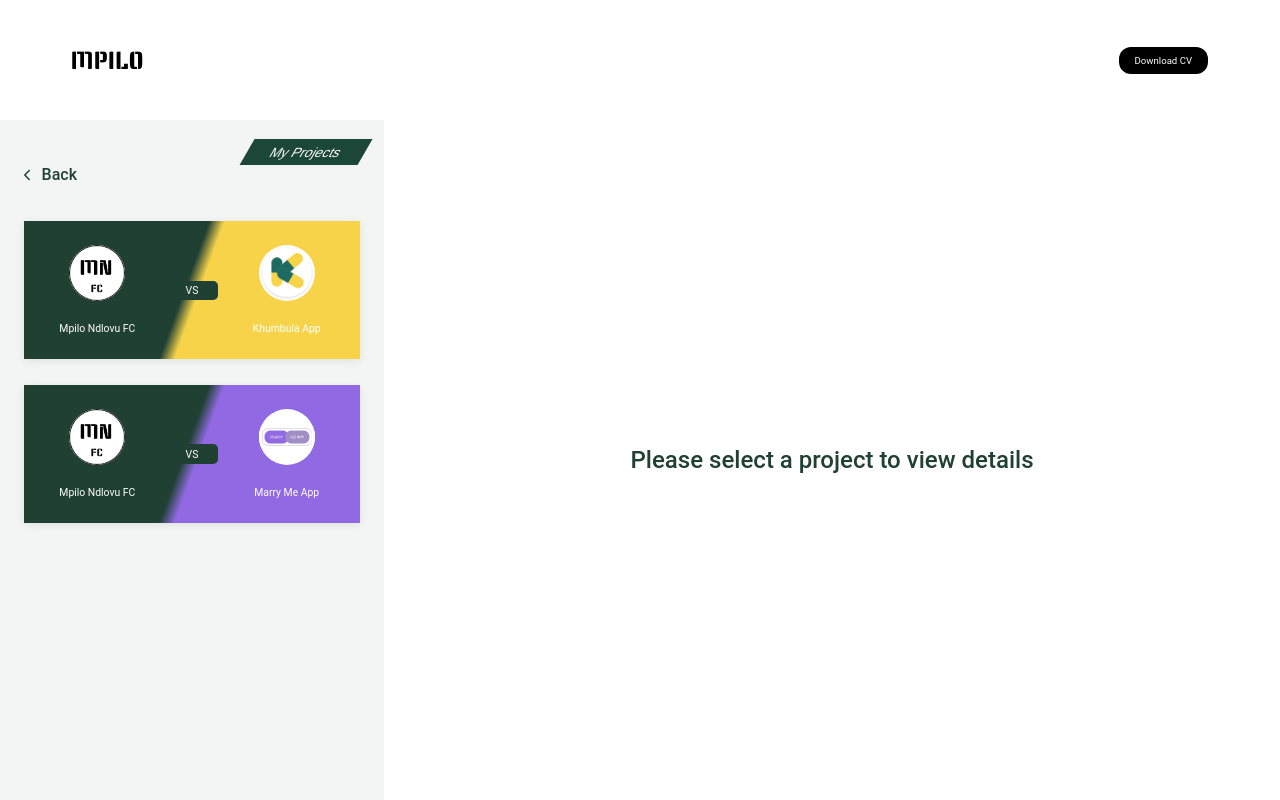
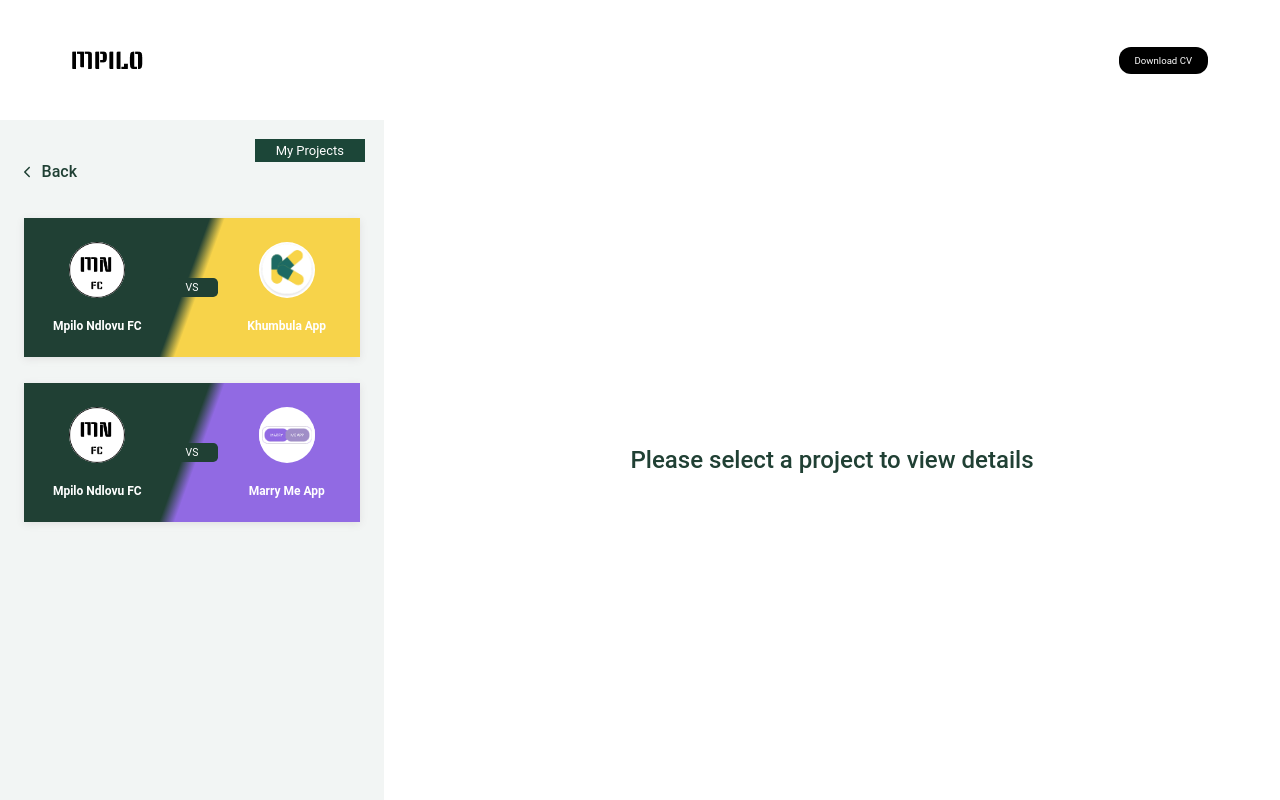
Before and after one commit to Mpilo-dev/portfolio, a Gatsby site: page /projects in a window 1280 px wide. Built offline with nearby package versions, Linux system fonts and the light colour scheme; Gatsby itself is replaced by a stand-in of ours.

Commit message:
Update card font, Header,ToolHighlights and projects page

```diff
--- a/src/components/Card.js
+++ b/src/components/Card.js
@@ -59,14 +59,16 @@ const Logo = styled.img`
 `;
 
 const TeamName = styled.div`
-  font-size: 0.65rem;
+  font-size: 0.75rem;
+  font-weight: bold;
   color: #fff;
   text-align: center;
   margin-top: 1rem;
 `;
 
 const AppName = styled.div`
-  font-size: 0.65rem;
+  font-size: 0.75rem;
+  font-weight: bold;
   color: #fff;
   text-align: center;
   margin-top: 1rem;
--- a/src/components/Header.js
+++ b/src/components/Header.js
@@ -1,5 +1,6 @@
 import * as React from "react";
 import styled from "styled-components";
+import { navigate } from "gatsby";
 import Mpilo from "../images/mpilo.png";
 import DownloadButton from "../elements/DownloadButton";
 
@@ -11,10 +12,19 @@ const Container = styled.div`
   align-items: center;
 `;
 
+const Logo = styled.img`
+  cursor: pointer;
+  transition: opacity 0.2s ease;
+
+  &:hover {
+    opacity: 0.8;
+  }
+`;
+
 const Header = () => {
   return (
     <Container>
-      <img src={Mpilo} alt="Mpilo" />
+      <Logo src={Mpilo} alt="Mpilo" onClick={() => navigate("/")} />
       <DownloadButton />
     </Container>
   );
--- a/src/components/ToolsHighlights.js
+++ b/src/components/ToolsHighlights.js
@@ -37,7 +37,7 @@ const Td = styled.td`
 `;
 
 const Highlight = styled.span`
-  color: #f7c948;
+  color: ${(props) => props.$projectColor || "#f7c948"};
   font-weight: 500;
 `;
 
@@ -81,7 +81,7 @@ const Screenshot = styled.div`
   min-height: 200px;
 `;
 
-const ToolsHighlights = ({ tools, screenshots = [] }) => {
+const ToolsHighlights = ({ tools, screenshots = [], projectColor }) => {
   const [activeTab, setActiveTab] = useState("tools");
 
   return (
@@ -108,7 +108,9 @@ const ToolsHighlights = ({ tools, screenshots = [] }) => {
             <tr key={idx}>
               <Td>{row.tool}</Td>
               <Td>
-                <Highlight>{row.highlight}</Highlight>
+                <Highlight $projectColor={projectColor}>
+                  {row.highlight}
+                </Highlight>
               </Td>
             </tr>
           ))
--- a/src/pages/projects.js
+++ b/src/pages/projects.js
@@ -222,7 +222,7 @@ const ImageOverlay = styled.div`
   width: 100%;
   height: 65%;
   background-color: #1c4638;
-  opacity: 0.5;
+  opacity: 0.9;
   z-index: 1;
 `;
 
@@ -319,6 +319,13 @@ const LoadingText = styled(Text)`
   }
 `;
 
+const Title = styled.div`
+  padding: 0.25rem 1.3rem;
+  font-size: small;
+  background: var(--green);
+  color: var(--white);
+`;
+
 const ProjectsPage = () => {
   const [selectedIdx, setSelectedIdx] = React.useState(null);
   const [isLoading, setIsLoading] = React.useState(true);
@@ -373,7 +380,8 @@ const ProjectsPage = () => {
           <CardsContainer $isCardSelected={selectedIdx !== null && isMobileLG}>
             <ButtonWrapper>
               <ButtonContainer>
-                <OmmiButton text="My Projects" />
+                {/* <OmmiButton text="My Projects" /> */}
+                <Title>My Projects</Title>
               </ButtonContainer>
               <BackButton onClick={handleBackClick}>
                 <IoIosArrowBack />
@@ -421,7 +429,7 @@ const ProjectsPage = () => {
                     }}
                   >
                     <IoIosArrowBack />
-                    Back to Projects
+                    Back
                   </BackButton>
                   <MatchPreview>
                     <img
@@ -471,6 +479,7 @@ const ProjectsPage = () => {
                     <ToolsHighlights
                       tools={selectedProject.tools}
                       screenshots={selectedProject.screenshots}
+                      projectColor={selectedIdx === 0 ? "#F8D448" : "#916AE3"}
                     />
                   </Tools>
                 </DetailsBody>
```
